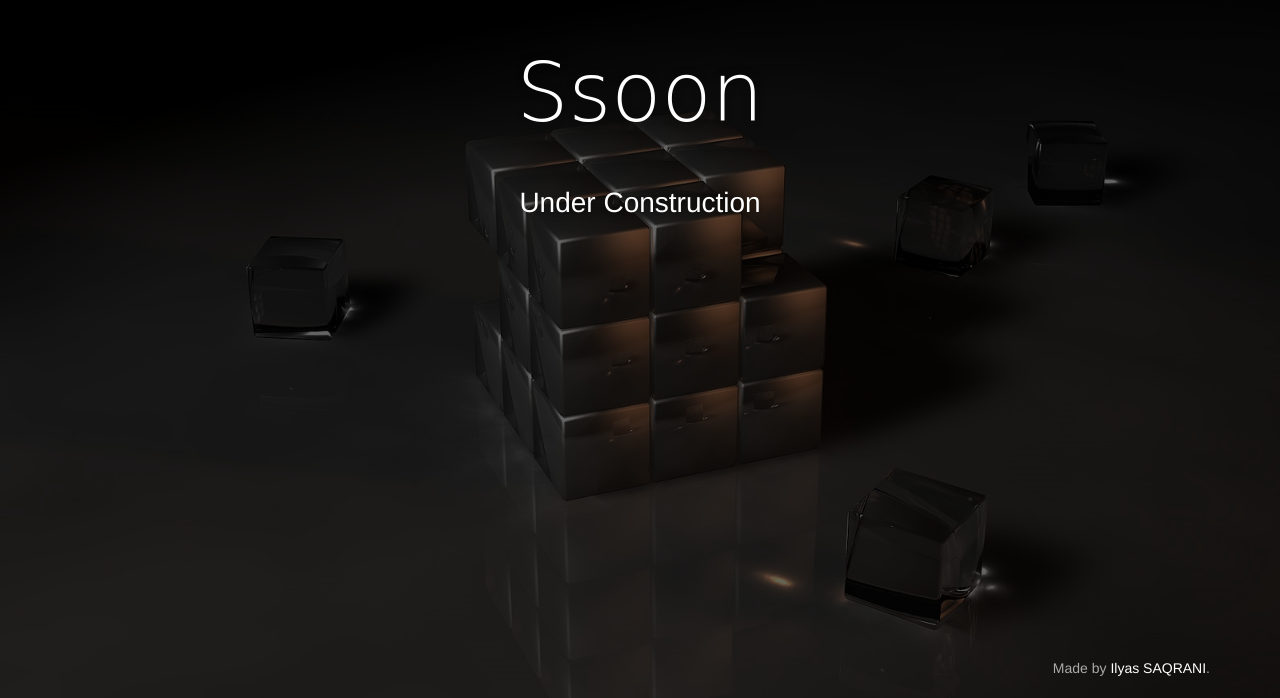
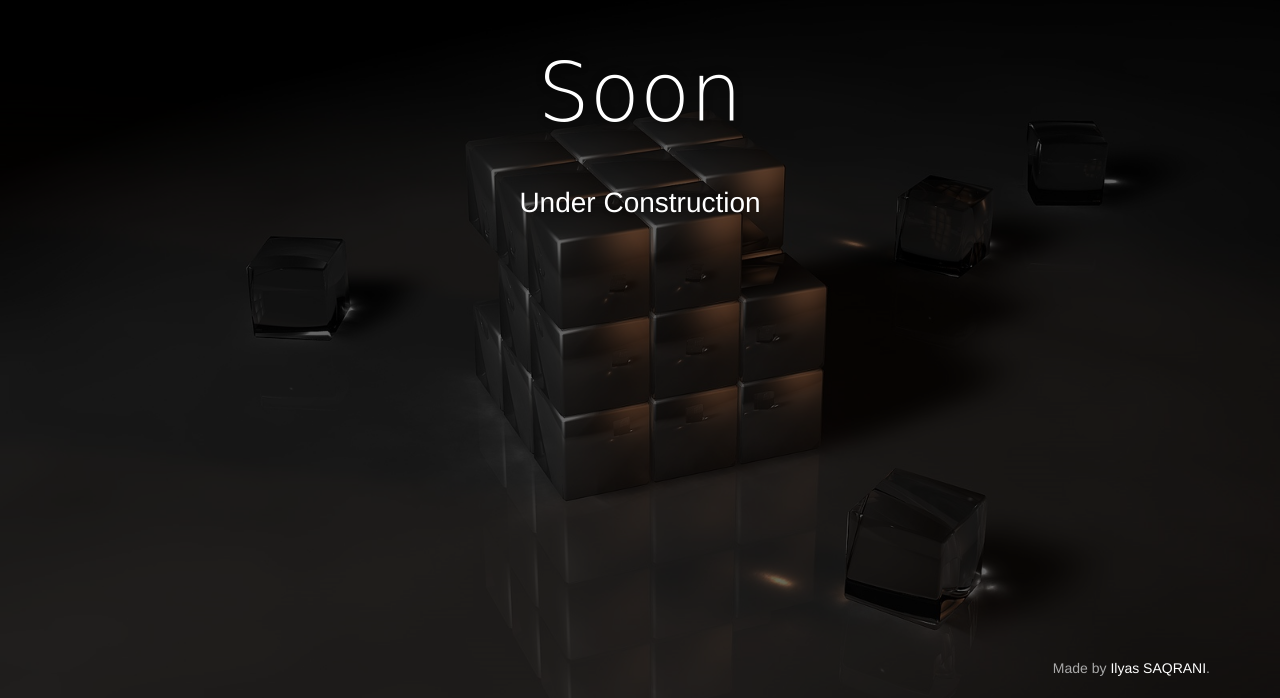
Before and after one commit to isaqrani/comming-soon, a plain HTML site: page index.html in a window 1280 px wide. Shown: the part 102-800 px from the top of the page. Drawn offline with Linux system fonts and the light colour scheme; a web font is replaced by a local one.

Commit message:
Change Ssoon to Sonn in index.html page

```diff
--- a/index.html
+++ b/index.html
@@ -19,7 +19,7 @@
 			<div class="cover black" data-color="black"></div>
 			<div class="container">
 				<h1 class="logo cursive">
-					Ssoon
+					Soon
 				</h1>
 				<div class="content">
 					<h4 class="motto">Under Construction</h4>
```
